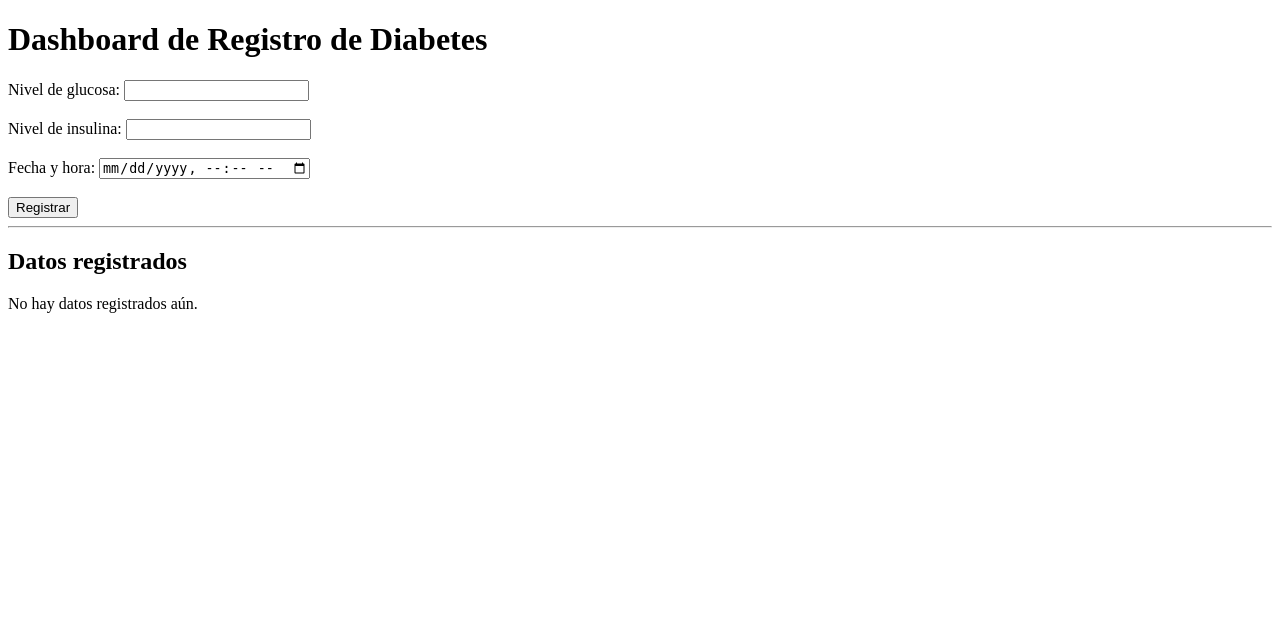
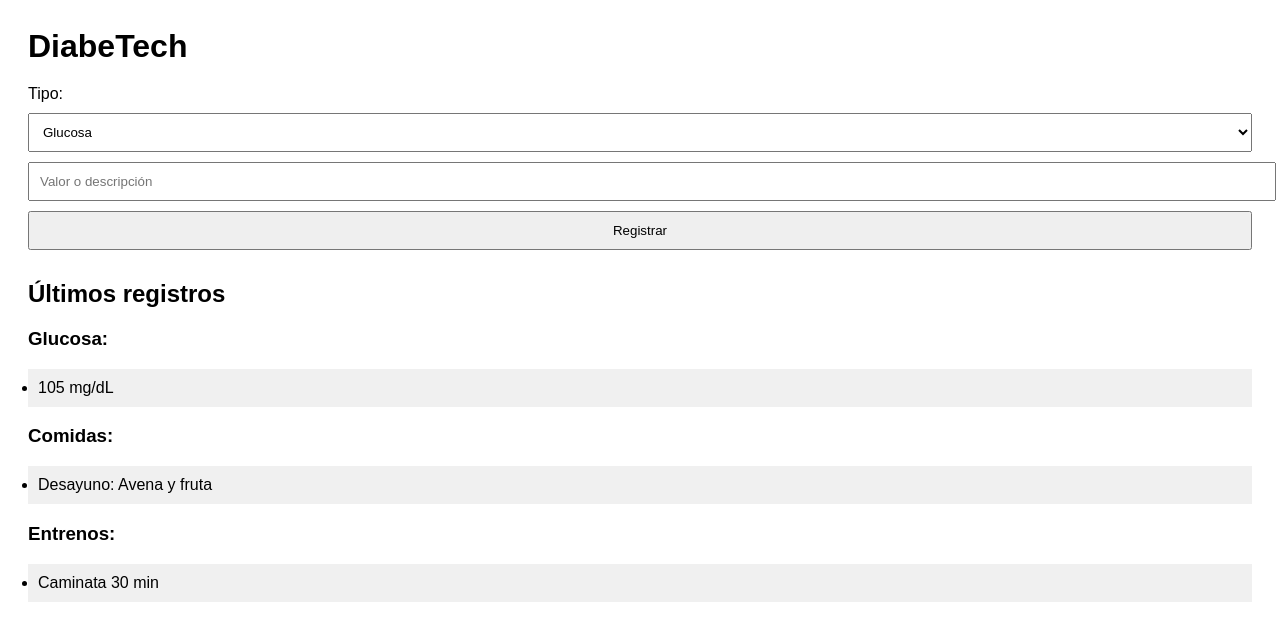
Before and after one commit to BatanHolguin86/Diabetech-mvp, a Flask app: page / in a window 1280 px wide. Shown: the top 641 px of the page. Run offline with Flask 2, Linux system fonts and the light colour scheme.

Commit message:
Enhance project with persistence and layout

```diff
--- a/app.py
+++ b/app.py
@@ -1,27 +1,44 @@
-from flask import Flask, render_template, request, redirect, url_for
+from flask import Flask, render_template, request, redirect, url_for, flash
 import os
 import json
 
 app = Flask(__name__)
+app.secret_key = os.environ.get("SECRET_KEY", "dev")
 
-# Ruta para la página principal
-@app.route('/')
-def dashboard():
-    # Se pasa una lista vacía por defecto
-    return render_template('dashboard.html', data=[])
+DATA_FILE = "data.json"
 
-# Ruta para recibir datos simulados (opcional para pruebas)
-@app.route('/submit', methods=['POST'])
-def submit():
-    data = request.form.to_dict()
-    print("Datos recibidos:", data)
+def load_data():
+    if os.path.exists(DATA_FILE):
+        with open(DATA_FILE, "r", encoding="utf-8") as f:
+            return json.load(f)
+    return {
+        "glucosa": ["105 mg/dL"],
+        "comidas": ["Desayuno: Avena y fruta"],
+        "entrenos": ["Caminata 30 min"],
+    }
 
-    # Aquí puedes guardar los datos si lo necesitas
-    # Por ahora, solo se imprimen y se redirige
 
-    return redirect(url_for('dashboard'))
+def save_data(data):
+    with open(DATA_FILE, "w", encoding="utf-8") as f:
+        json.dump(data, f, ensure_ascii=False, indent=2)
 
-# Iniciar el servidor correctamente en Render
-if __name__ == '__main__':
-    port = int(os.environ.get('PORT', 10000))
-    app.run(host='0.0.0.0', port=port, debug=True)
+data_store = load_data()
+
+@app.route("/")
+def home():
+    return render_template("dashboard.html", data=data_store)
+
+@app.route("/registro", methods=["POST"])
+def registro():
+    tipo = request.form.get("tipo")
+    valor = request.form.get("valor")
+    if tipo in data_store:
+        data_store[tipo].append(valor)
+        save_data(data_store)
+        flash("Registro agregado")
+    return redirect(url_for("home"))
+
+if __name__ == "__main__":
+    port = int(os.environ.get("PORT", 10000))
+    debug = os.environ.get("FLASK_DEBUG", "false").lower() == "true"
+    app.run(host="0.0.0.0", port=port, debug=debug)
--- /dev/null
+++ b/data.json
@@ -0,0 +1 @@
+{"glucosa": ["105 mg/dL"], "comidas": ["Desayuno: Avena y fruta"], "entrenos": ["Caminata 30 min"]}
--- /dev/null
+++ b/static/style.css
@@ -0,0 +1,31 @@
+body {
+    font-family: sans-serif;
+    padding: 20px;
+}
+header h1 {
+    margin: 0 0 20px;
+}
+.flash {
+    list-style: none;
+    padding: 0;
+    margin-bottom: 10px;
+    color: green;
+}
+input, select, button {
+    display: block;
+    margin: 10px 0;
+    width: 100%;
+    padding: 10px;
+}
+.panel {
+    margin-top: 30px;
+}
+ul {
+    background: #f0f0f0;
+    padding: 10px;
+}
+@media (max-width: 600px) {
+    body {
+        font-size: 18px;
+    }
+}
--- /dev/null
+++ b/templates/base.html
@@ -0,0 +1,22 @@
+<!DOCTYPE html>
+<html lang="es">
+<head>
+    <meta charset="UTF-8">
+    <meta name="viewport" content="width=device-width, initial-scale=1">
+    <title>{% block title %}DiabeTech{% endblock %}</title>
+    <link rel="stylesheet" href="/static/style.css">
+</head>
+<body>
+    <header>
+        <h1>DiabeTech</h1>
+        {% with messages = get_flashed_messages() %}
+            {% if messages %}
+                <ul class="flash">
+                {% for msg in messages %}<li>{{ msg }}</li>{% endfor %}
+                </ul>
+            {% endif %}
+        {% endwith %}
+    </header>
+    {% block content %}{% endblock %}
+</body>
+</html>
--- a/templates/dashboard.html
+++ b/templates/dashboard.html
@@ -1,36 +1,25 @@
-<!DOCTYPE html>
-<html lang="es">
-<head>
-    <meta charset="UTF-8">
-    <title>Dashboard DiabeTech</title>
-</head>
-<body>
-    <h1>Dashboard de Registro de Diabetes</h1>
-
-    <form action="/submit" method="post">
-        <label for="glucose">Nivel de glucosa:</label>
-        <input type="number" id="glucose" name="glucose" required><br><br>
-
-        <label for="insulin">Nivel de insulina:</label>
-        <input type="number" id="insulin" name="insulin" required><br><br>
-
-        <label for="datetime">Fecha y hora:</label>
-        <input type="datetime-local" id="datetime" name="datetime" required><br><br>
-
+{% extends "base.html" %}
+{% block title %}Panel DiabeTech{% endblock %}
+{% block content %}
+    <form method="POST" action="{{ url_for('registro') }}">
+        <label for="tipo">Tipo:</label>
+        <select name="tipo" id="tipo">
+            <option value="glucosa">Glucosa</option>
+            <option value="comidas">Comida</option>
+            <option value="entrenos">Entreno</option>
+        </select>
+        <input name="valor" placeholder="Valor o descripción" required />
         <button type="submit">Registrar</button>
     </form>
-
-    <hr>
-
-    <h2>Datos registrados</h2>
-    {% if data %}
+    <div class="panel">
+        <h2>Últimos registros</h2>
+        {% for key, items in data.items() %}
+        <h3>{{ key|capitalize }}:</h3>
         <ul>
-        {% for key, value in data.items() %}
-            <li><strong>{{ key }}:</strong> {{ value }}</li>
+            {% for item in items %}
+            <li>{{ item }}</li>
+            {% endfor %}
+        </ul>
         {% endfor %}
-        </ul>
-    {% else %}
-        <p>No hay datos registrados aún.</p>
-    {% endif %}
-</body>
-</html>
+    </div>
+{% endblock %}
```
Also changed, not shown: README.md.
